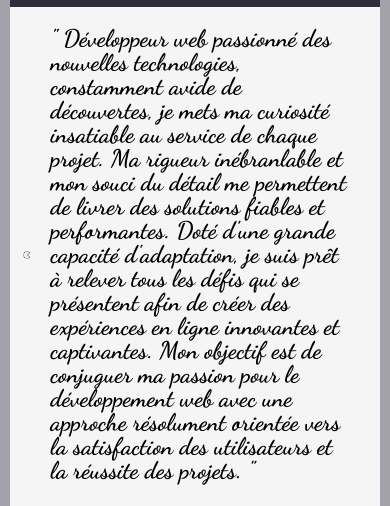
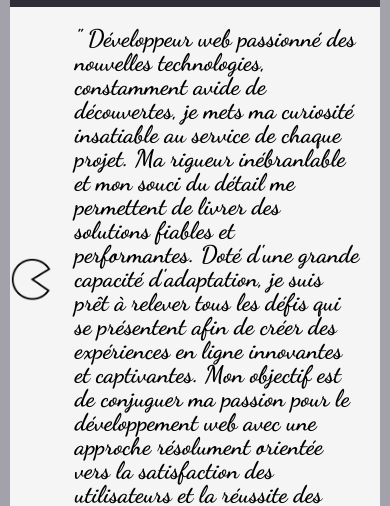
Before and after one commit to MaxCapette/MaxCapette.github.io, a plain HTML site: page html/CV.html in a window 390 px wide. Shown: the part 341-847 px from the top of the page. Drawn offline with Linux system fonts and the light colour scheme.

Commit message:
responsives fixes

```diff
--- a/css/stylecv.css
+++ b/css/stylecv.css
@@ -70,7 +70,8 @@ header li{
 }
 
 .pacman{
-	width: 2%;
+	width: 5%;
+  min-width: 45px;
 }
 
 .apparte{
```
